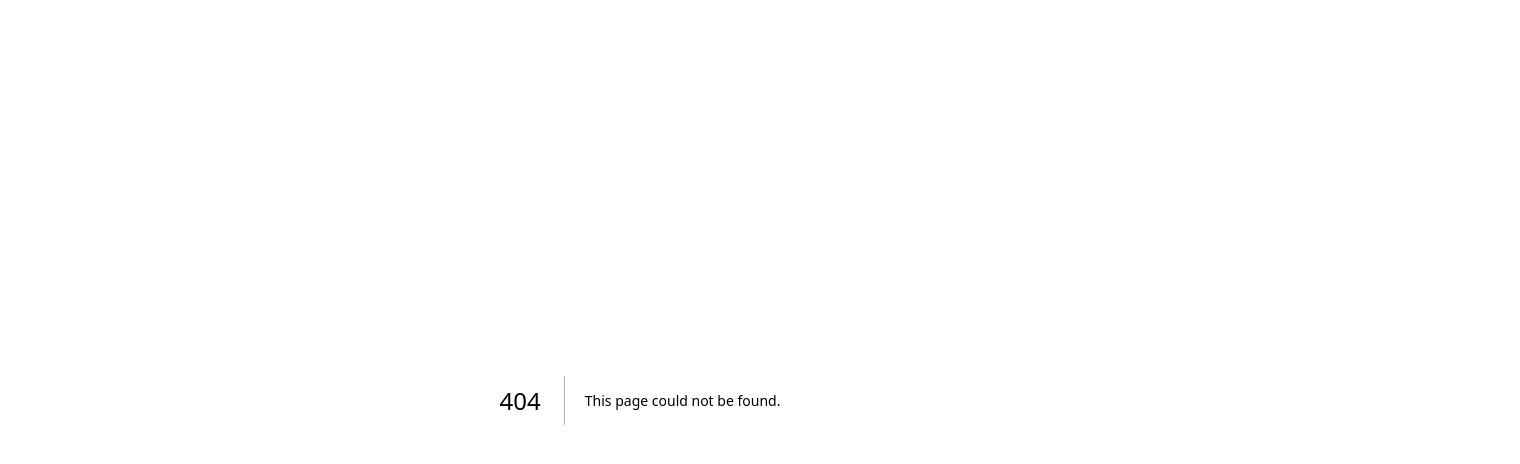
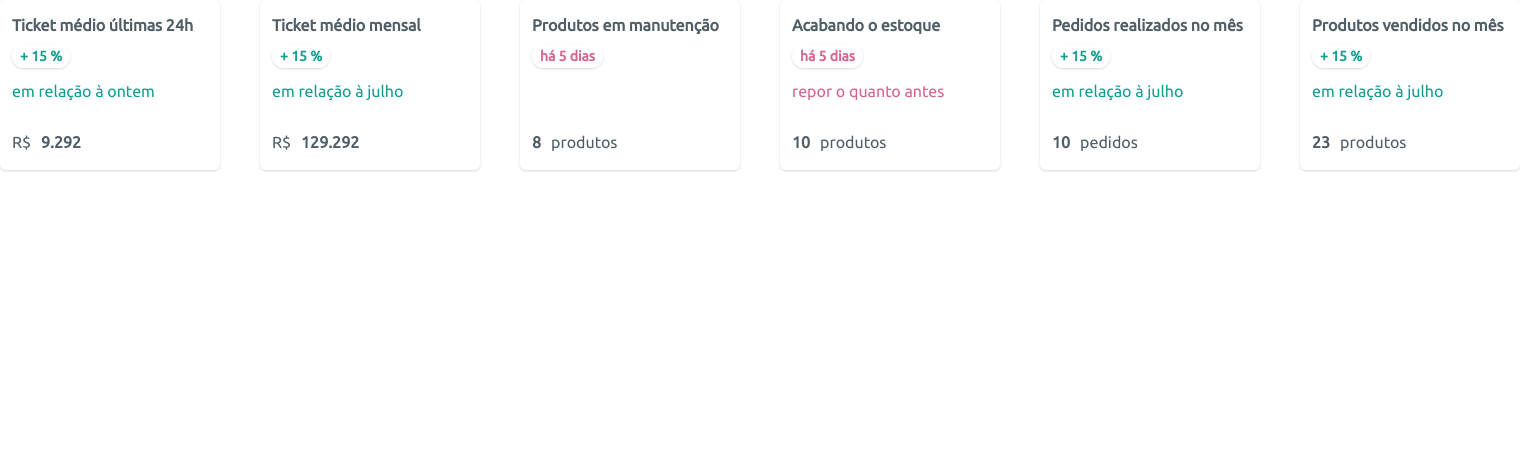
Before and after one commit to thyago608/loomi-app, a Next.js app: page /dashboard in a window 1280 px wide. Before the commit this address had no page. Shown: the top 464 px of the page, 1520 px wide, since content can reach past the window. Built offline with nearby package versions, Linux system fonts and the light colour scheme.

Commit message:
Created Card Information

```diff
--- /dev/null
+++ b/src/components/Card.tsx
@@ -0,0 +1,134 @@
+import {
+  Card as ChakraCard,
+  CardHeader as ChakraCardHeader,
+  CardBody as ChakraCardBody,
+  CardFooter as ChakraCardFooter,
+  Heading,
+  Text,
+  Flex,
+} from "@chakra-ui/react";
+
+interface Heading {
+  title: string;
+  subtitle: number;
+  type: "porcentage" | "day";
+}
+
+interface Body {
+  content: string;
+  type: "base" | "danger";
+}
+
+interface Footer {
+  type: "money" | "others";
+  amount: number;
+  label?: string;
+}
+
+function CardHeader({ type, title, subtitle }: Heading) {
+  return (
+    <ChakraCardHeader p={0}>
+      <Heading
+        size="sm"
+        color="#4E5D66"
+        mb={2}
+        fontFamily="Ubuntu"
+        fontWeight="bold">
+        {title}
+      </Heading>
+      <Text
+        as="span"
+        py={1}
+        px={2}
+        color={
+          type === "porcentage" ? "#109E8E" : "#D6628E"
+        }
+        fontFamily="Ubuntu"
+        fontSize="sm"
+        fontWeight="bold"
+        boxShadow="base"
+        rounded="full"
+        bg="white">
+        {type === "porcentage"
+          ? `+ ${subtitle} %`
+          : `há ${subtitle} dias`}
+      </Text>
+    </ChakraCardHeader>
+  );
+}
+
+function CardBody({ type, content }: Body) {
+  return (
+    <ChakraCardBody p={0}>
+      <Text
+        color={type === "base" ? "#109E8E" : "#D6628E"}
+        fontFamily="Ubuntu">
+        {content}
+      </Text>
+    </ChakraCardBody>
+  );
+}
+
+function CardFooter({ type, label, amount }: Footer) {
+  return (
+    <ChakraCardFooter p={0}>
+      {type === "money" ? (
+        <Flex
+          as="p"
+          color="#4E5D66"
+          gap="10px"
+          fontFamily="Ubuntu">
+          R$
+          <Text as="span" fontWeight="bold">
+            {amount}
+          </Text>
+        </Flex>
+      ) : (
+        <Flex
+          as="p"
+          color="#4E5D66"
+          gap="10px"
+          fontFamily="Ubuntu">
+          <Text as="span" fontWeight="bold">
+            {amount}
+          </Text>
+          {label}
+        </Flex>
+      )}
+    </ChakraCardFooter>
+  );
+}
+
+export interface CardProps {
+  heading: Heading;
+  body?: Body;
+  footer: Footer;
+}
+
+export function Card({ heading, body, footer }: CardProps) {
+  return (
+    <ChakraCard
+      w={220}
+      h={170}
+      flex="none"
+      variant="elevated"
+      gap={3}
+      px={3}
+      py={4}
+      justify="space-between">
+      <CardHeader
+        type={heading.type}
+        title={heading.title}
+        subtitle={heading.subtitle}
+      />
+      {body && (
+        <CardBody type={body.type} content={body.content} />
+      )}
+      <CardFooter
+        type={footer.type}
+        label={footer.label}
+        amount={footer.amount}
+      />
+    </ChakraCard>
+  );
+}
--- /dev/null
+++ b/src/mocks/card.ts
@@ -0,0 +1,95 @@
+import { CardProps } from "components/Card";
+
+export const cards: CardProps[] = [
+  {
+    heading: {
+      title: "Ticket médio últimas 24h",
+      subtitle: 15,
+      type: "porcentage",
+    },
+    body: {
+      content: "em relação à ontem",
+      type: "base",
+    },
+    footer: {
+      type: "money",
+      amount: 9.292,
+    },
+  },
+
+  {
+    heading: {
+      title: "Ticket médio mensal",
+      subtitle: 15,
+      type: "porcentage",
+    },
+    body: {
+      content: "em relação à julho",
+      type: "base",
+    },
+    footer: {
+      type: "money",
+      amount: 129.292,
+    },
+  },
+  {
+    heading: {
+      title: "Produtos em manutenção",
+      subtitle: 5,
+      type: "day",
+    },
+    footer: {
+      type: "others",
+      amount: 8,
+      label: "produtos",
+    },
+  },
+  {
+    heading: {
+      title: "Acabando o estoque",
+      subtitle: 5,
+      type: "day",
+    },
+    body: {
+      content: "repor o quanto antes",
+      type: "danger",
+    },
+    footer: {
+      type: "others",
+      amount: 10,
+      label: "produtos",
+    },
+  },
+  {
+    heading: {
+      title: "Pedidos realizados no mês",
+      subtitle: 15,
+      type: "porcentage",
+    },
+    body: {
+      content: "em relação à julho",
+      type: "base",
+    },
+    footer: {
+      type: "others",
+      amount: 10,
+      label: "pedidos",
+    },
+  },
+  {
+    heading: {
+      title: "Produtos vendidos no mês",
+      subtitle: 15,
+      type: "porcentage",
+    },
+    body: {
+      content: "em relação à julho",
+      type: "base",
+    },
+    footer: {
+      type: "others",
+      amount: 23,
+      label: "produtos",
+    },
+  },
+];
--- /dev/null
+++ b/src/pages/dashboard.tsx
@@ -0,0 +1,24 @@
+import Head from "next/head";
+import { Box, Flex } from "@chakra-ui/react";
+import { Card } from "components/Card";
+import { cards } from "mocks/card";
+
+export default function Dashboard() {
+  return (
+    <Box as="main">
+      <Head>
+        <title>Loomi | Dashboard</title>
+      </Head>
+      <Flex gap="10">
+        {cards.map((card) => (
+          <Card
+            key={card.heading.title}
+            heading={card.heading}
+            body={card.body}
+            footer={card.footer}
+          />
+        ))}
+      </Flex>
+    </Box>
+  );
+}
```
